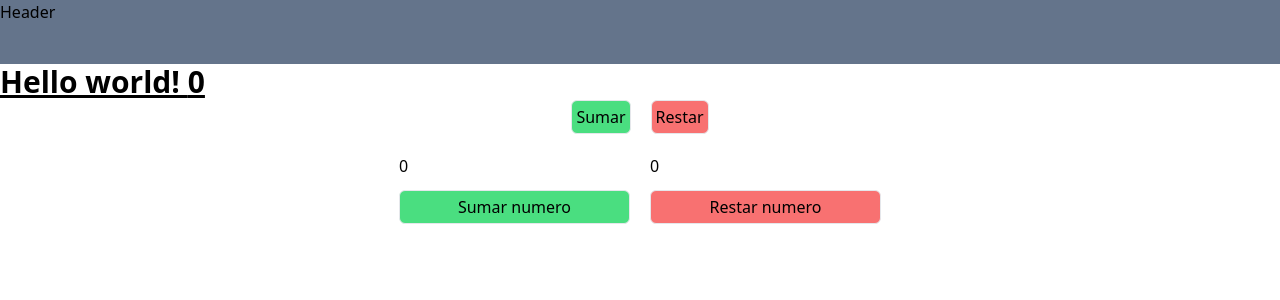
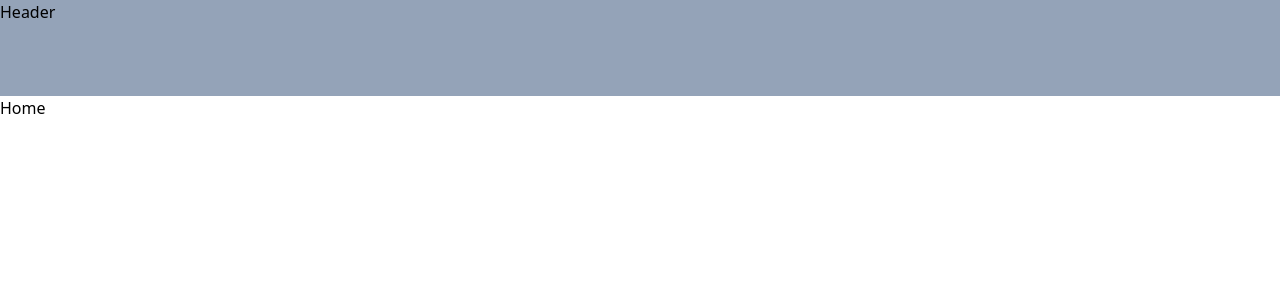
Before and after one commit to Nanomarquez/aberturas, a React (Vite) app: page / in a window 1280 px wide. Shown: the top 300 px of the page. Built offline with nearby package versions, Linux system fonts and the light colour scheme.

Commit message:
primer commit

```diff
--- a/src/App.jsx
+++ b/src/App.jsx
@@ -1,13 +1,15 @@
 import { Route, Routes } from "react-router-dom";
 import Counter from './components/Counter'
 import Header from "./components/Header";
+import Home from "./components/Home";
 
 function App() {
   return (
     <>
     <Header/>
     <Routes>
-      <Route path="/" element={<Counter/>} />
+      <Route path="/" element={<Home/>} />
+      <Route path="/ejemplo" element={<Counter/>} />
     </Routes>
     </>
   )
--- a/src/components/Header.jsx
+++ b/src/components/Header.jsx
@@ -1,6 +1,6 @@
 function Header() {
   return (
-    <div className="h-16 bg-slate-500">Header</div>
+    <div className="h-16 sm:h-24 bg-slate-400">Header</div>
   )
 }
 
--- /dev/null
+++ b/src/components/Home.jsx
@@ -0,0 +1,8 @@
+function Home() {
+
+  return (
+    <div>Home</div>
+  )
+}
+
+export default Home
```
